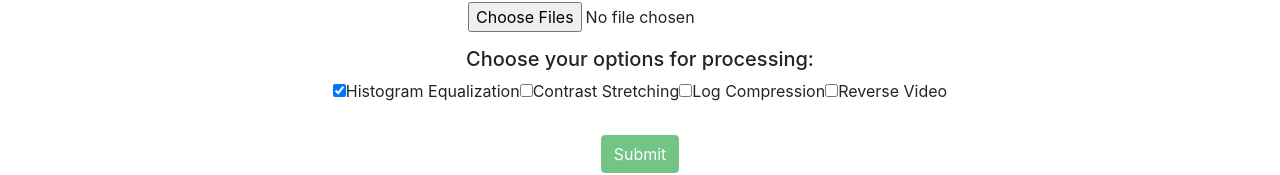
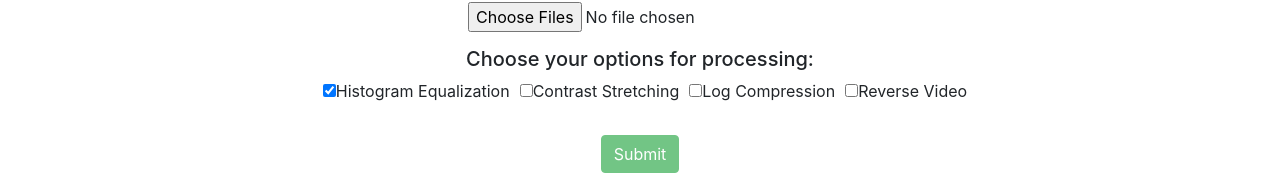
Before and after one commit to Geli25/ImageProcessor2018, a React (Create React App) app in the folder image-processing-gui/: page / in a window 1280 px wide. Shown: the part 326-501 px from the top of the page. Built offline with nearby package versions, Linux system fonts and the light colour scheme; what @data-ui/histogram would draw is missing.

Commit message:
further optmized some UI

```diff
--- a/image-processing-gui/src/Input/Stateless/Options.js
+++ b/image-processing-gui/src/Input/Stateless/Options.js
@@ -11,7 +11,6 @@ const Options = props => {
                 id="HE"
                 onChange={()=>props.toggle("HE")} />
             <label htmlFor="HE">Histogram Equalization</label>
-
             <input
                 type="checkbox"
                 checked={props.optionData.CS}
--- a/image-processing-gui/src/Input/Stateless/instruction2.css
+++ b/image-processing-gui/src/Input/Stateless/instruction2.css
@@ -10,3 +10,7 @@
 .options{
     margin-top:15px;
 }
+
+.options input{
+    margin-left:10px;
+}
--- a/image-processing-gui/src/Output/Output.js
+++ b/image-processing-gui/src/Output/Output.js
@@ -111,6 +111,7 @@ class Output extends Component {
         if (this.props.sentStatus&&this.state.loading){
             content=(
                 <Fragment>
+                    <br />
                     <h4>Getting your data...</h4>
                     <p><b>Please do not navigate to another page</b></p>
                     <Loader />
@@ -127,7 +128,10 @@ class Output extends Component {
             <div>
                 {this.props.sentStatus
                     && !this.state.loading
-                    ? <div className="icono-reset" size="20px" onClick={this.retrieveData}></div> : null}
+                    ? <Fragment>
+                        <br />
+                        <div className="icono-reset" size="20px" onClick={this.retrieveData} />
+                      </Fragment> : null}
                 {content}
                 {this.props.sentStatus
                     &&!this.state.loading
```
